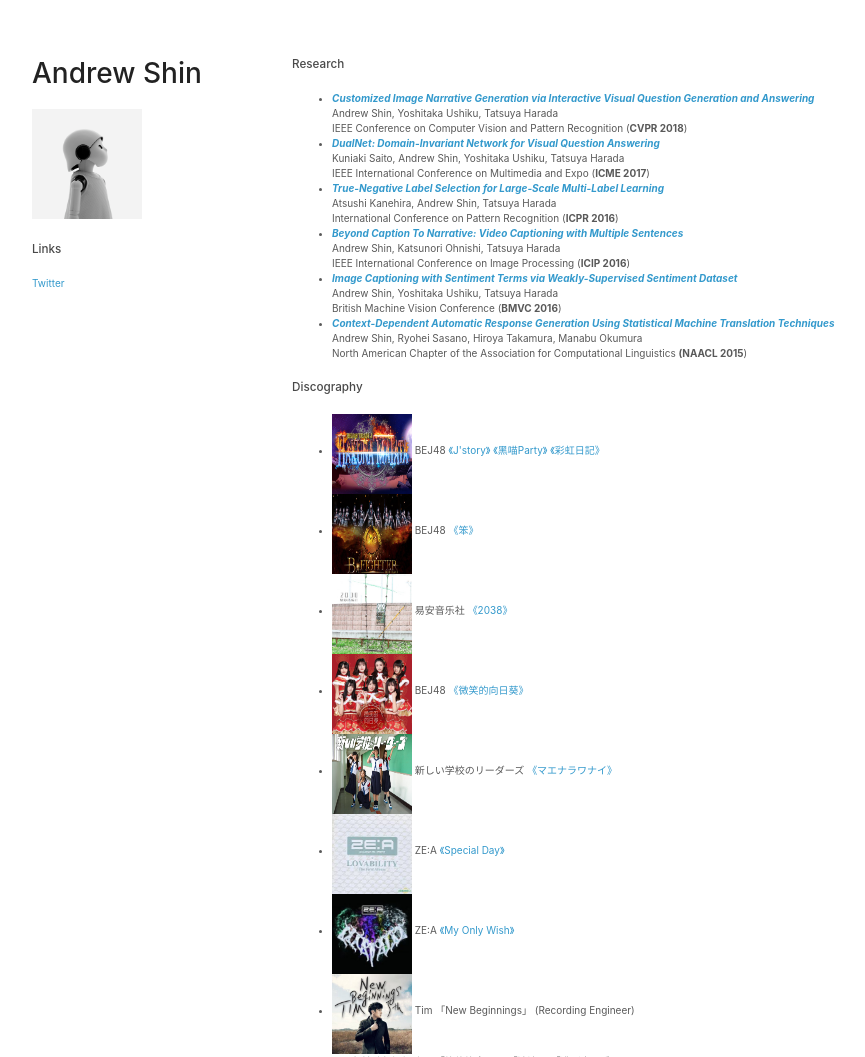
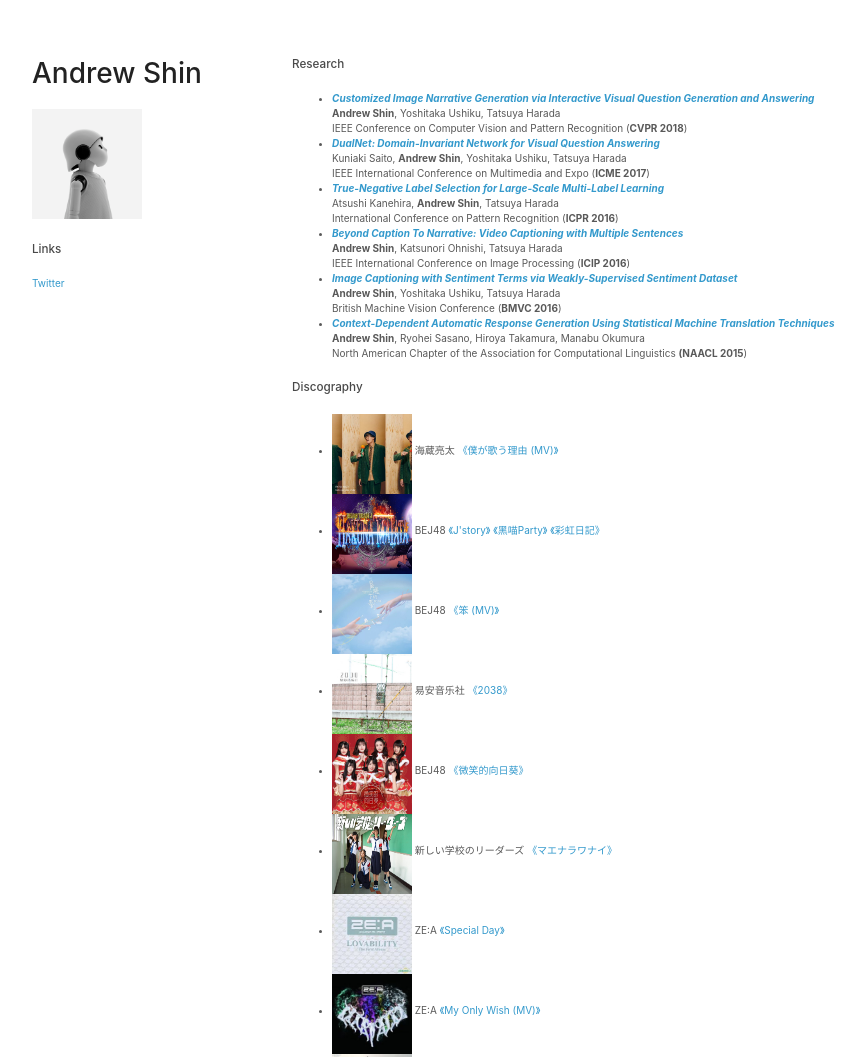
Before and after one commit to shinandrew/shinandrew.github.io, a plain HTML site: page index.html in a window 1280 px wide. Shown: the top 1057 px of the page, without its empty margins (178-1043 px from the left). Drawn offline with Linux system fonts and the light colour scheme.

Commit message:
update
update

```diff
--- a/index.html
+++ b/index.html
@@ -27,56 +27,58 @@
       <ul>
 		<li>
 		<a href="http://openaccess.thecvf.com/content_cvpr_2018/papers/Shin_Customized_Image_Narrative_CVPR_2018_paper.pdf"><B><I>Customized Image Narrative Generation via Interactive Visual Question Generation and Answering</I></B></a><br>
- Andrew Shin, Yoshitaka Ushiku, Tatsuya Harada
+ <B>Andrew Shin</B>, Yoshitaka Ushiku, Tatsuya Harada
 		  <br>
 		  IEEE Conference on Computer Vision and Pattern Recognition (<B>CVPR 2018</B>) <br>
 		      </li>
 		<li>
 		<a href="https://www.mi.t.u-tokyo.ac.jp/assets/publication/dualnet.pdf"><I><B>DualNet: Domain-Invariant Network for Visual Question Answering</B></I></a>
 		  <br>
- Kuniaki Saito, Andrew Shin, Yoshitaka Ushiku, Tatsuya Harada<br>
+ Kuniaki Saito, <B>Andrew Shin</B>, Yoshitaka Ushiku, Tatsuya Harada<br>
 
 		  IEEE International Conference on Multimedia and Expo (<B>ICME 2017</B>) <br>
 		      </li>
 		      <li>
-		      <a href="https://akanehira.github.io/papers/cancun.pdf"><I><B>True-Negative Label Selection for Large-Scale Multi-Label Learning</B></I></a>
+		      <a href="https://projet.liris.cnrs.fr/imagine/pub/proceedings/ICPR-2016/media/files/0331.pdf"><I><B>True-Negative Label Selection for Large-Scale Multi-Label Learning</B></I></a>
 		  <br>
- Atsushi Kanehira, Andrew Shin, Tatsuya Harada<br>
+ Atsushi Kanehira, <B>Andrew Shin</B>, Tatsuya Harada<br>
 		    International Conference on Pattern Recognition (<B>ICPR 2016</B>)
 		      </li>
 		      <li>
 		      <a href="https://arxiv.org/pdf/1605.05440.pdf"><I><B>Beyond Caption To Narrative: Video Captioning with Multiple Sentences</B></I></a> <br>
-Andrew Shin, Katsunori Ohnishi, Tatsuya Harada<br>
+<B>Andrew Shin</B>, Katsunori Ohnishi, Tatsuya Harada<br>
                      IEEE International Conference on Image Processing (<B>ICIP 2016</B>)
 		      </li>
 		      <li>
 		      <a href="http://www.bmva.org/bmvc/2016/papers/paper053/paper053.pdf"><I><B>Image Captioning with Sentiment Terms via Weakly-Supervised Sentiment Dataset</B></I></a><br>
- Andrew Shin, Yoshitaka Ushiku, Tatsuya Harada<br>
+ <B>Andrew Shin</B>, Yoshitaka Ushiku, Tatsuya Harada<br>
 		  British Machine Vision Conference (<B>BMVC 2016</B>)
 		      </li>
 		      <li>
 		      <a href="https://www.aclweb.org/anthology/N15-1150.pdf"><I><B>Context-Dependent Automatic Response Generation Using Statistical Machine Translation Techniques</B></I></a>
 		  <br>
-  Andrew Shin, Ryohei Sasano, Hiroya Takamura, Manabu Okumura<br>
+  <B>Andrew Shin</B>, Ryohei Sasano, Hiroya Takamura, Manabu Okumura<br>
 		  North American Chapter of the Association for Computational Linguistics <B>(NAACL 2015</B>) <br>
 		      </li>
         </ul>
         <h3>Discography</h3>
 
 	<ul>
-		<li> <img src=./hakuna2.png width=80 height=80 align="middle"> BEJ48 <a href="https://www.youtube.com/watch?v=FmihhoPeF3c">《J'story》 </a>  <a href="https://www.youtube.com/watch?v=8Sf36agv1fQ">《黑喵Party》 </a> <a href="https://www.youtube.com/watch?v=5DEGksZ_BXo"> 《彩虹日記》</a>
+		<li> <img src=./kaizo.jpg width=80 height=80 align="middle"> 海蔵亮太 <a href="https://www.youtube.com/watch?v=1vMFOmvUBfw">《僕が歌う理由 (MV)》 </a>
 	  </li>
-		<li> <img src=./bafight2.jpeg width=80 height=80 align="middle"> BEJ48 <a href="https://www.youtube.com/watch?v=7JTjvSZj3YE">《笨》</a>
+		<li> <img src=./hakuna2.png width=80 height=80 align="middle"> BEJ48 <a href="https://www.youtube.com/watch?v=Jgf1Os6PQ24">《J'story》 </a>  <a href="https://www.youtube.com/watch?v=iTLDzWTMPnk">《黑喵Party》 </a> <a href="https://www.youtube.com/watch?v=HemY32i2qYo"> 《彩虹日記》</a>
+	  </li>
+		<li> <img src=./bej48_ben.jpeg width=80 height=80 align="middle"> BEJ48 <a href="https://www.youtube.com/watch?v=zZhq1IwkX-A">《笨 (MV)》</a>
 	  </li>
 		<li> <img src=./2038.jpg width=80 height=80 align="middle"> 易安音乐社 <a href="https://www.youtube.com/watch?v=BblQNAwOFEQ">《2038》</a>
 	</li>
 <li> <img src=./bej48.jpg width=80 height=80 align="middle"> BEJ48 <a href="https://www.youtube.com/watch?v=0zSJAww1mEM">《微笑的向日葵》</a>
 	</li>
-<li> <img src=./leaders.jpg width=80 height=80 align="middle"> 新しい学校のリーダーズ <a href="https://www.youtube.com/watch?v=_juNKs1xV0o">《マエナラワナイ》</a>
+<li> <img src=./leaders.jpg width=80 height=80 align="middle"> 新しい学校のリーダーズ <a href="https://www.youtube.com/watch?v=HCIh6_CgwZU">《マエナラワナイ》</a>
 	</li>
 <li> <img src=./zea_album.jpg width=80 height=80 align="middle"> ZE:A <a href="https://www.youtube.com/watch?v=OFFenRRWDog">《Special Day》</a>
 	 </li>
-<li> <img src=./zea_single.jpg width=80 height=80 align="middle"> ZE:A <a href="https://www.youtube.com/watch?v=zt--WbcYMKg">《My Only Wish》</a>
+<li> <img src=./zea_single.jpg width=80 height=80 align="middle"> ZE:A <a href="https://www.youtube.com/watch?v=W4_hc5avvqE">《My Only Wish (MV)》</a>
 	 </li>
 <li> <img src=./tim.jpg width=80 height=80 align="middle"> Tim  「New Beginnings」 (Recording Engineer) </li>
 <li> 万田邦敏監督短編映画 「絶体絶命５」 「波濤」 「逃げ去る愛」 BGM</li>
```
Also changed, not shown: arxiv.png (deleted), bej48_ben.jpeg (added), cchannel.png (deleted), hakuna.png (deleted), icme.png (deleted), icon-2.png (deleted), icpr.png (deleted), kaizo.jpg (added), manda.jpg (deleted), naacl.png (deleted), overall_new.png (deleted), tutuanna.jpg (deleted), 1 other file.
